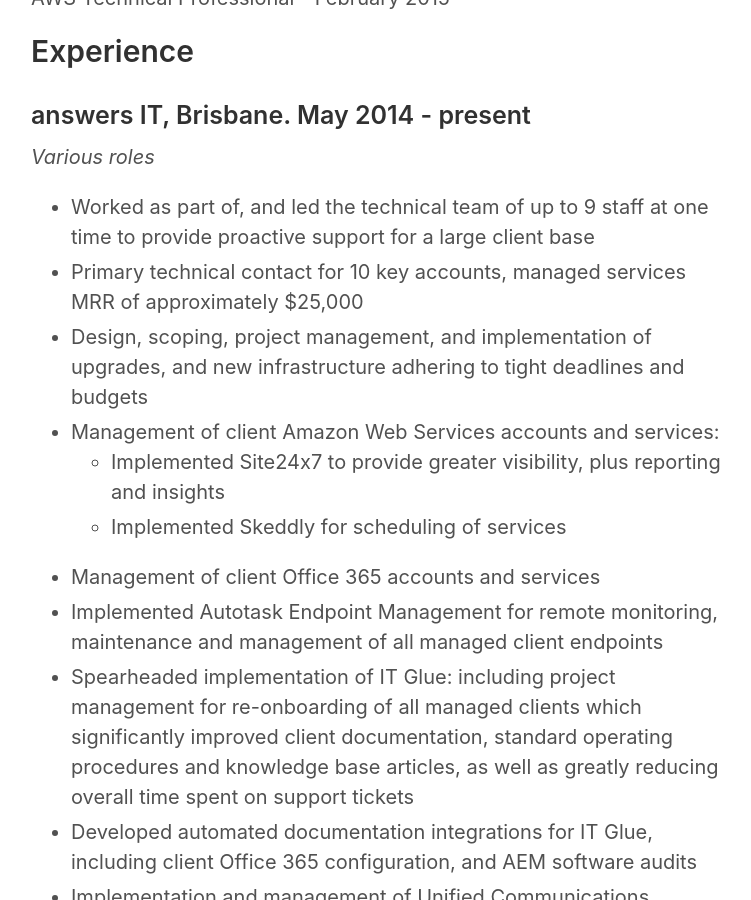
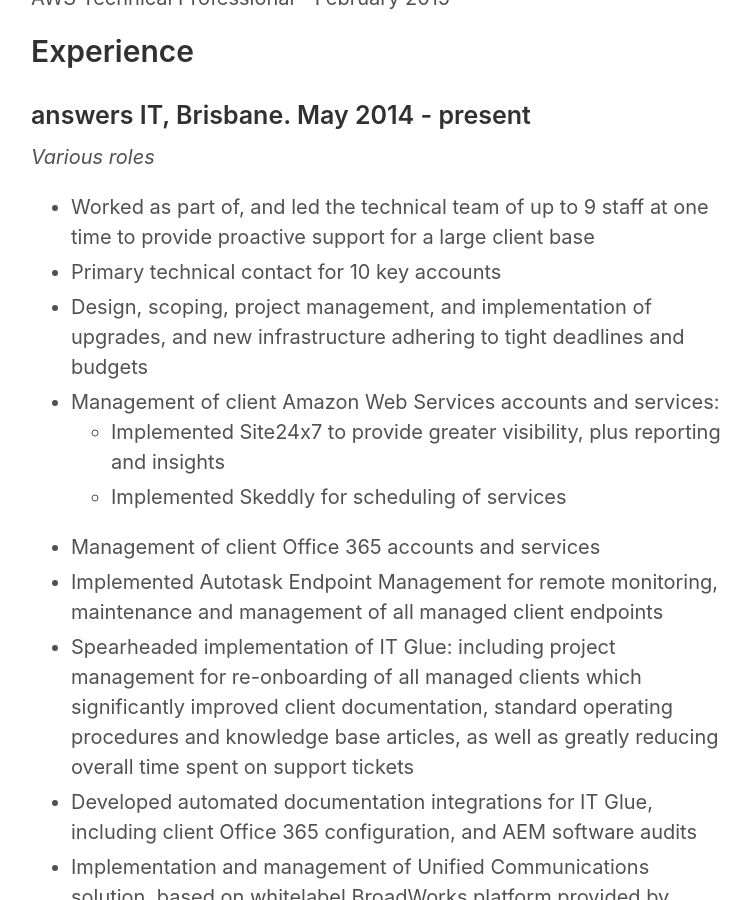
Before and after one commit to teejayen/teejayen.github.io, a Jekyll site: the page built from resume.md, in a window 1280 px wide and 900 px high, scrolled down 2284 px. Shown: the whole window, without its empty margins (259-1010 px from the left). Built offline with Jekyll 4.4.1, drawn with Linux system fonts in a browser that asks for light colours.

Commit message:
away you go

```diff
--- a/resume.md
+++ b/resume.md
@@ -62,7 +62,7 @@
 *Various roles*
 
 * Worked as part of, and led the technical team of up to 9 staff at one time to provide proactive support for a large client base
-* Primary technical contact for 10 key accounts, managed services MRR of approximately $25,000
+* Primary technical contact for 10 key accounts
 * Design, scoping, project management, and implementation of upgrades, and new infrastructure adhering to tight deadlines and budgets
 * Management of client Amazon Web Services accounts and services:
   * Implemented Site24x7 to provide greater visibility, plus reporting and insights
```
